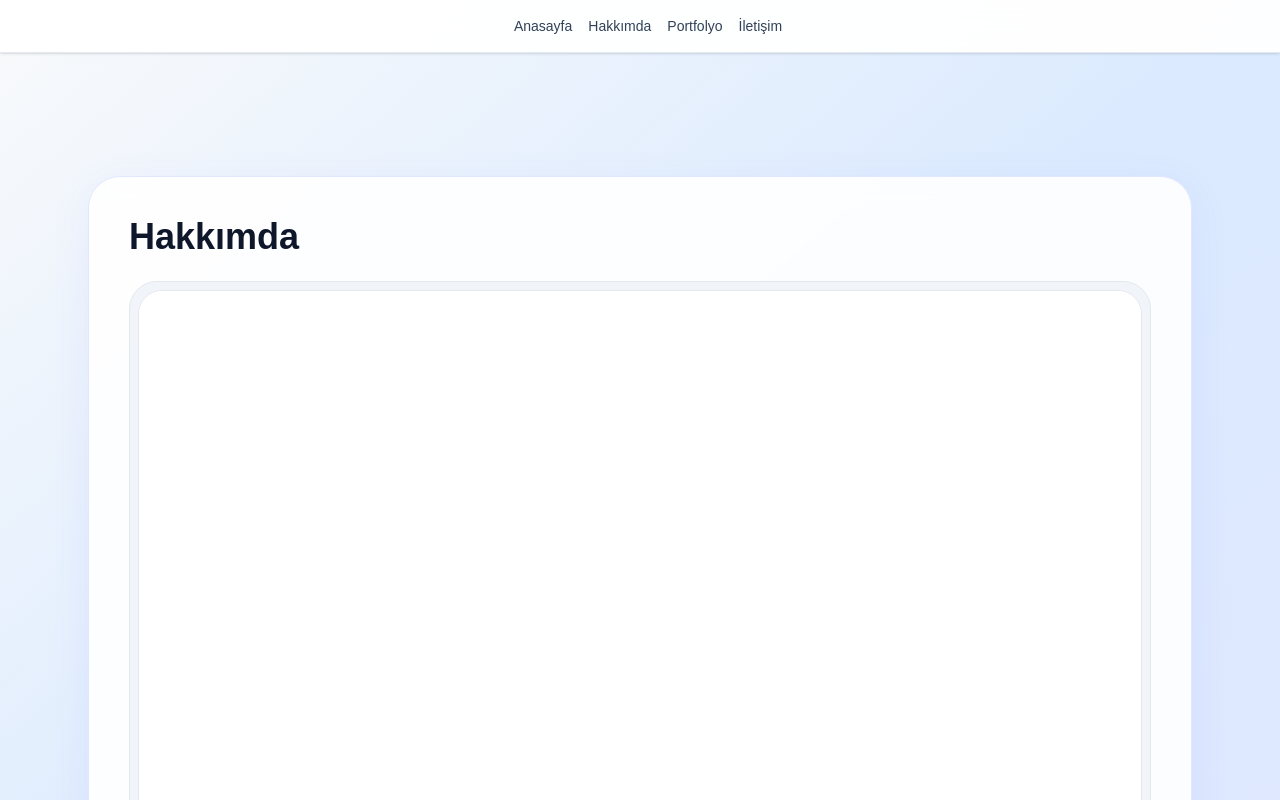
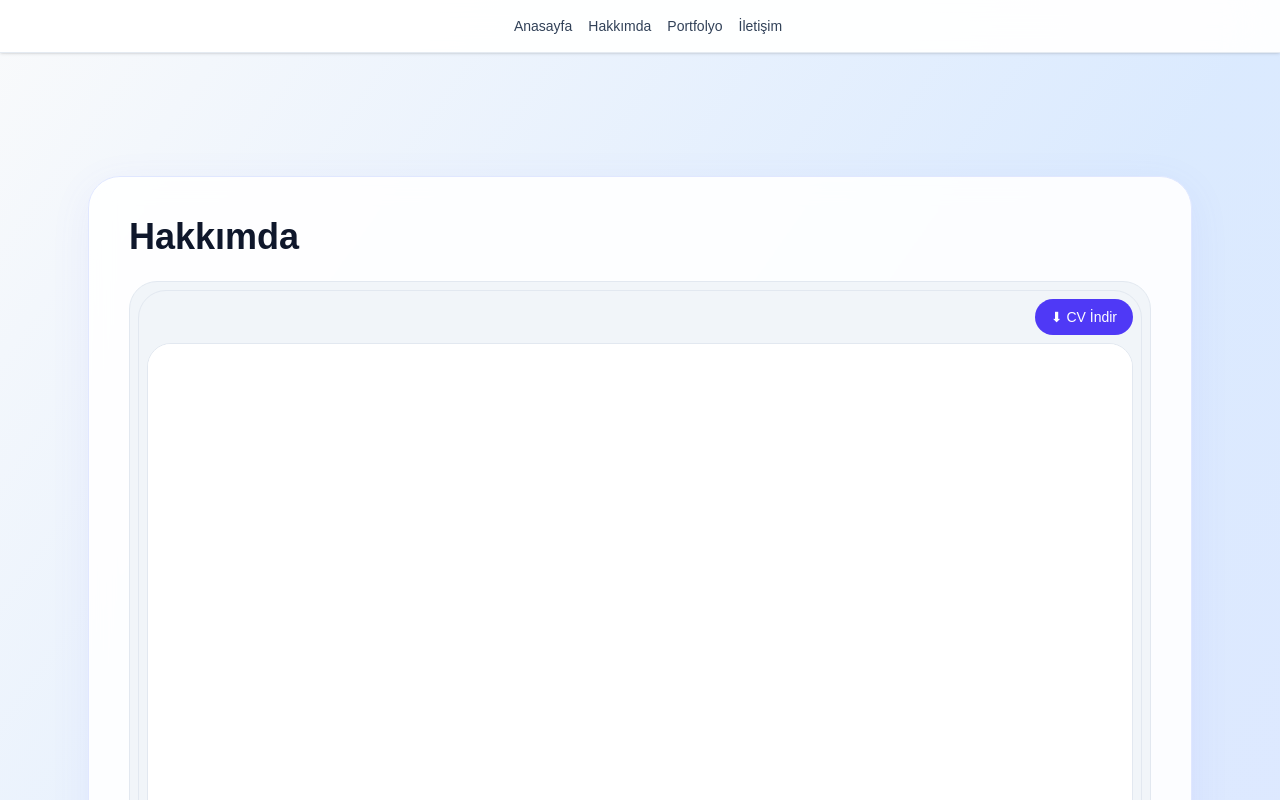
Before and after one commit to fahrettinkorkusuz/my-app, a Next.js app: page /hakkimda in a window 1280 px wide. Shown: the top 800 px of the page. Built offline with nearby package versions, Linux system fonts and the light colour scheme.

Commit message:
güncelleme

```diff
--- a/app/hakkimda/page.tsx
+++ b/app/hakkimda/page.tsx
@@ -11,6 +11,28 @@ export default function HakkimdaPage() {
           <h1 className="text-4xl font-semibold mb-6 text-slate-900">Hakkımda</h1>
           <div className="flex flex-col items-center gap-6">
             <div className="w-full max-w-5xl rounded-[1.75rem] border border-slate-200 bg-slate-100 p-2 mx-auto">
+              <div className="w-full max-w-5xl rounded-[1.75rem] border border-slate-200 bg-slate-100 p-2 mx-auto">
+
+  {/* ✅ Bunu ekle */}
+  <div className="flex justify-end mb-2">
+
+       <a href="/001_Omer_Fazlioglu_Ic_Mimarlik_CV.pdf"
+      download
+      className="flex items-center gap-2 bg-indigo-600 text-white px-4 py-2 rounded-full text-sm hover:bg-indigo-700 transition"
+    >
+      ⬇ CV İndir
+    </a>
+  </div>
+
+  <iframe
+    src="/001_Omer_Fazlioglu_Ic_Mimarlik_CV.pdf#toolbar=0&navpanes=0&scrollbar=0"
+    title="001_Omer_Fazlioglu_Ic_Mimarlik_CV"
+    className="h-[80vh] w-full rounded-[1.5rem] border border-slate-200 bg-white"
+  >
+    Bu tarayıcı PDF dosyasını doğrudan görüntüleyemiyor...
+  </iframe>
+
+</div>
               <iframe
                 src="/001_Omer_Fazlioglu_Ic_Mimarlik_CV.pdf#toolbar=0&navpanes=0&scrollbar=0"
                 title="001_Omer_Fazlioglu_Ic_Mimarlik_CV"
```
